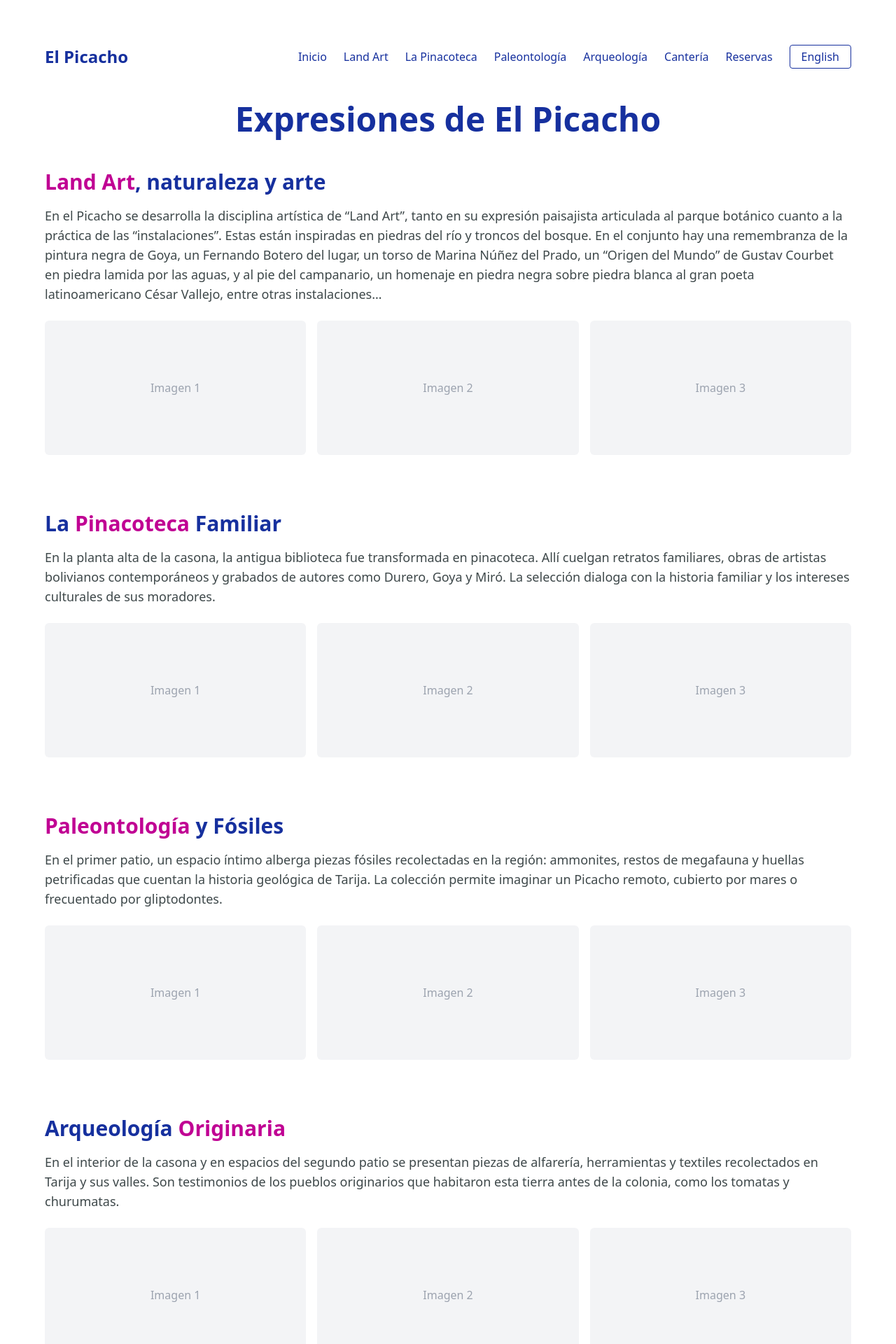
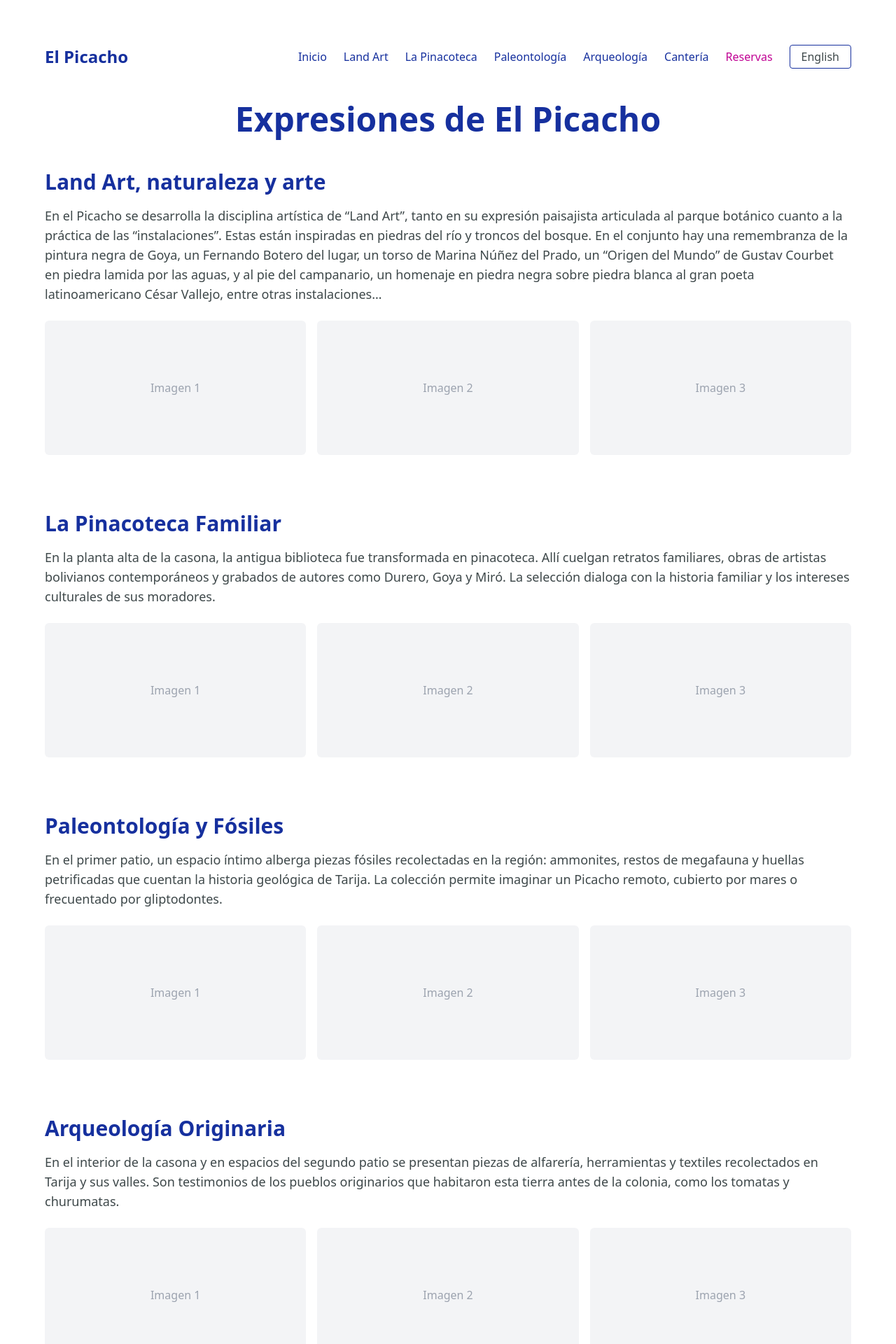
Before and after one commit to Algarrobal/el-picacho-landing, a React (Vite) app: page /expresiones in a window 1280 px wide. Shown: the top 1920 px of the page at 70% size. Built offline with nearby package versions, Linux system fonts and the light colour scheme.

Commit message:
Update Expresiones.jsx

```diff
--- a/src/Expresiones.jsx
+++ b/src/Expresiones.jsx
@@ -14,32 +14,32 @@ export default function Expresiones() {
         { label: "Paleontología", link: "#fosiles" },
         { label: "Arqueología", link: "#arqueologia" },
         { label: "Cantería", link: "#canteria" },
-        { label: "Reservas", link: "/picacheada" }
+        { label: "Reservas", link: "/picacheada", color: "#c00093" }
       ],
       sections: [
         {
           id: "land-art",
-          title: <> <span className="text-[#c00093]">Land Art</span>, naturaleza y arte</>,
+          title: "Land Art, naturaleza y arte",
           text: `En el Picacho se desarrolla la disciplina artística de “Land Art”, tanto en su expresión paisajista articulada al parque botánico cuanto a la práctica de las “instalaciones”. Estas están inspiradas en piedras del río y troncos del bosque. En el conjunto hay una remembranza de la pintura negra de Goya, un Fernando Botero del lugar, un torso de Marina Núñez del Prado, un “Origen del Mundo” de Gustav Courbet en piedra lamida por las aguas, y al pie del campanario, un homenaje en piedra negra sobre piedra blanca al gran poeta latinoamericano César Vallejo, entre otras instalaciones…`
         },
         {
           id: "pinacoteca",
-          title: <>La <span className="text-[#c00093]">Pinacoteca</span> Familiar</>,
+          title: "La Pinacoteca Familiar",
           text: `En la planta alta de la casona, la antigua biblioteca fue transformada en pinacoteca. Allí cuelgan retratos familiares, obras de artistas bolivianos contemporáneos y grabados de autores como Durero, Goya y Miró. La selección dialoga con la historia familiar y los intereses culturales de sus moradores.`
         },
         {
           id: "fosiles",
-          title: <><span className="text-[#c00093]">Paleontología</span> y Fósiles</>,
+          title: "Paleontología y Fósiles",
           text: `En el primer patio, un espacio íntimo alberga piezas fósiles recolectadas en la región: ammonites, restos de megafauna y huellas petrificadas que cuentan la historia geológica de Tarija. La colección permite imaginar un Picacho remoto, cubierto por mares o frecuentado por gliptodontes.`
         },
         {
           id: "arqueologia",
-          title: <>Arqueología <span className="text-[#c00093]">Originaria</span></>,
+          title: "Arqueología Originaria",
           text: `En el interior de la casona y en espacios del segundo patio se presentan piezas de alfarería, herramientas y textiles recolectados en Tarija y sus valles. Son testimonios de los pueblos originarios que habitaron esta tierra antes de la colonia, como los tomatas y churumatas.`
         },
         {
           id: "canteria",
-          title: <>Obras de <span className="text-[#c00093]">Cantería</span></>,
+          title: "Obras de Cantería",
           text: `En el Picacho hay numerosas esculturas en piedra, muchas talladas in situ por artesanos locales o visitantes. Las más destacadas acompañan los accesos: el portal, la plazoleta de la fuente, la capilla, y la Santa Cruz de Lajas. Cada una tiene un simbolismo espiritual o territorial.`
         }
       ]
@@ -54,32 +54,32 @@ export default function Expresiones() {
         { label: "Paleontology", link: "#fosiles" },
         { label: "Archaeology", link: "#arqueologia" },
         { label: "Stonework", link: "#canteria" },
-        { label: "Bookings", link: "/picacheada" }
+        { label: "Bookings", link: "/picacheada", color: "#c00093" }
       ],
       sections: [
         {
           id: "land-art",
-          title: <> <span className="text-[#c00093]">Land Art</span>: Nature and Art</>,
+          title: "Land Art, Nature and Art",
           text: `El Picacho features a practice of Land Art expressed both through landscape design and site-specific installations. These works are inspired by river stones and forest trunks. Highlights include tributes to Goya’s black paintings, a local Fernando Botero, a torso by Marina Núñez del Prado, a “Origin of the World” homage in river stone, and a César Vallejo piece in black stone carved atop white.`
         },
         {
           id: "pinacoteca",
-          title: <>The <span className="text-[#c00093]">Family Art Gallery</span></>,
+          title: "The Family Art Gallery",
           text: `Upstairs in the manor house, the former library was transformed into an art gallery. It displays family portraits, works by contemporary Bolivian artists, and prints by Durero, Goya, and Miró. The collection reflects the family’s history and cultural affinities.`
         },
         {
           id: "fosiles",
-          title: <><span className="text-[#c00093]">Paleontology</span> and Fossils</>,
+          title: "Paleontology and Fossils",
           text: `A small room off the first courtyard houses fossils found in the region: ammonites, megafauna remains, and petrified footprints. These tell the deep-time story of Tarija—once submerged or trodden by prehistoric creatures.`
         },
         {
           id: "arqueologia",
-          title: <>Ancestral <span className="text-[#c00093]">Archaeology</span></>,
+          title: "Indigenous Archaeology",
           text: `In the second courtyard and interior alcoves, visitors find ceramics, tools, and textiles from the region’s original peoples—Tomatas, Churumatas, and others who lived here before the colonial period.`
         },
         {
           id: "canteria",
-          title: <> <span className="text-[#c00093]">Stonework</span> Sculptures</>,
+          title: "Stonework Sculptures",
           text: `Throughout El Picacho, stone carvings mark key spaces—the entryway, the chapel, the central plaza, and the Santa Cruz de Lajas. Many were made by local or visiting artisans and carry symbolic, spiritual, or territorial meaning.`
         }
       ]
@@ -93,12 +93,14 @@ export default function Expresiones() {
         <a href="/" className="text-xl md:text-2xl font-bold text-[#16309e] hover:underline">
           El Picacho
         </a>
-        <ul className="flex items-center gap-6 text-sm md:text-base text-[#16309e]">
+        <ul className="flex items-center gap-6 text-sm md:text-base">
           {t[lang].nav.map((item, idx) => (
             <li key={idx}>
               <a
                 href={item.link}
-                className="hover:border-b-2 border-current pb-1 transition"
+                className={`hover:border-b-2 border-current pb-1 transition ${
+                  item.color ? "text-[#c00093]" : "text-[#16309e]"
+                }`}
               >
                 {item.label}
               </a>
@@ -115,31 +117,25 @@ export default function Expresiones() {
         </ul>
       </div>
 
-      {/* Title */}
+      {/* Page Title */}
       <h1 className="text-3xl md:text-5xl font-bold text-[#16309e] mb-12 text-center">
         {t[lang].title}
       </h1>
 
-      {/* Sections with Mosaic and Text */}
+      {/* Content Sections */}
       {t[lang].sections.map((section, i) => (
         <div key={i} id={section.id} className="mb-20 scroll-mt-24">
           <h2 className="text-2xl md:text-3xl font-bold mb-4 text-[#16309e]">{section.title}</h2>
           <p className="text-lg mb-6 whitespace-pre-line">{section.text}</p>
           <div className="grid grid-cols-1 md:grid-cols-3 gap-4">
-            <div className="bg-gray-100 h-48 rounded-md flex items-center justify-center text-gray-400">
-              Imagen 1
-            </div>
-            <div className="bg-gray-100 h-48 rounded-md flex items-center justify-center text-gray-400">
-              Imagen 2
-            </div>
-            <div className="bg-gray-100 h-48 rounded-md flex items-center justify-center text-gray-400">
-              Imagen 3
-            </div>
+            <div className="bg-gray-100 h-48 rounded-md flex items-center justify-center text-gray-400">Imagen 1</div>
+            <div className="bg-gray-100 h-48 rounded-md flex items-center justify-center text-gray-400">Imagen 2</div>
+            <div className="bg-gray-100 h-48 rounded-md flex items-center justify-center text-gray-400">Imagen 3</div>
           </div>
         </div>
       ))}
 
-      {/* Back to Home Button */}
+      {/* Back Button */}
       <div className="text-center mt-16 pb-12">
         <a
           href="/"
```
